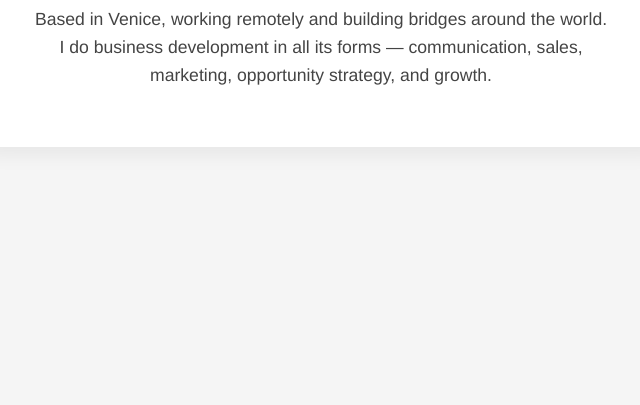
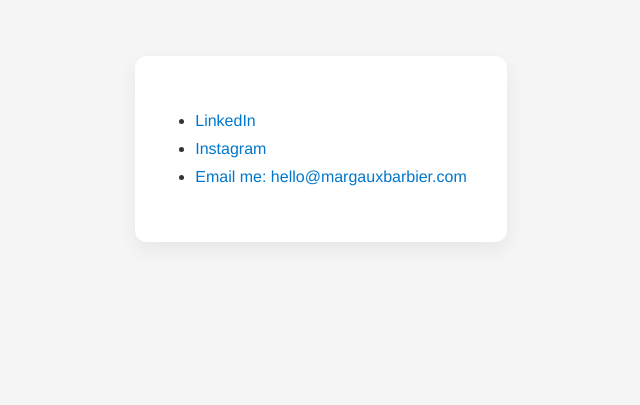
Before and after one commit to AstonMuffin/PersonalWebsite2025, a plain HTML site: page index.html in a window 1280 px wide. Shown: the part 395-800 px from the top of the page, without its empty margins (319-959 px from the left). Drawn offline with Linux system fonts and the light colour scheme.

Commit message:
Update index.html

```diff
--- a/index.html
+++ b/index.html
@@ -10,15 +10,15 @@
       padding: 0;
       font-family: 'Helvetica Neue', sans-serif;
       background-color: #f5f5f5;
-      height: 100vh;
       display: flex;
+      flex-direction: column;
       align-items: center;
-      justify-content: center;
       text-align: center;
     }
 
-    .container {
+    .container, .links {
       max-width: 600px;
+      margin: 60px 20px 20px;
       padding: 40px;
       background: #fff;
       border-radius: 12px;
@@ -37,6 +37,27 @@
       color: #444;
     }
 
+    ul {
+      list-style-type: disc;
+      padding-left: 20px;
+      text-align: left;
+    }
+
+    ul li {
+      font-size: 1rem;
+      margin: 10px 0;
+      color: #333;
+    }
+
+    a {
+      color: #0077cc;
+      text-decoration: none;
+    }
+
+    a:hover {
+      text-decoration: underline;
+    }
+
     @media (max-width: 600px) {
       h1 {
         font-size: 2rem;
@@ -52,7 +73,16 @@
   <div class="container">
     <h1>Margaux Barbier</h1>
     <p>Based in Venice, working remotely and building bridges around the world.<br>
-    I do business development in all its forms — communication, sales, marketing, opportunity strategy, and growth.</p>
+    I do business development in all its forms — communication, sales, marketing,<br>
+    opportunity strategy, and growth.</p>
+  </div>
+
+  <div class="links">
+    <ul>
+      <li><a href="https://www.linkedin.com/in/margauxbarbier/en/?originalSubdomain=it" target="_blank">LinkedIn</a></li>
+      <li><a href="https://www.instagram.com/margauxbarbier/" target="_blank">Instagram</a></li>
+      <li><a href="mailto:hello@margauxbarbier.com">Email me: hello@margauxbarbier.com</a></li>
+    </ul>
   </div>
 </body>
 </html>
```
